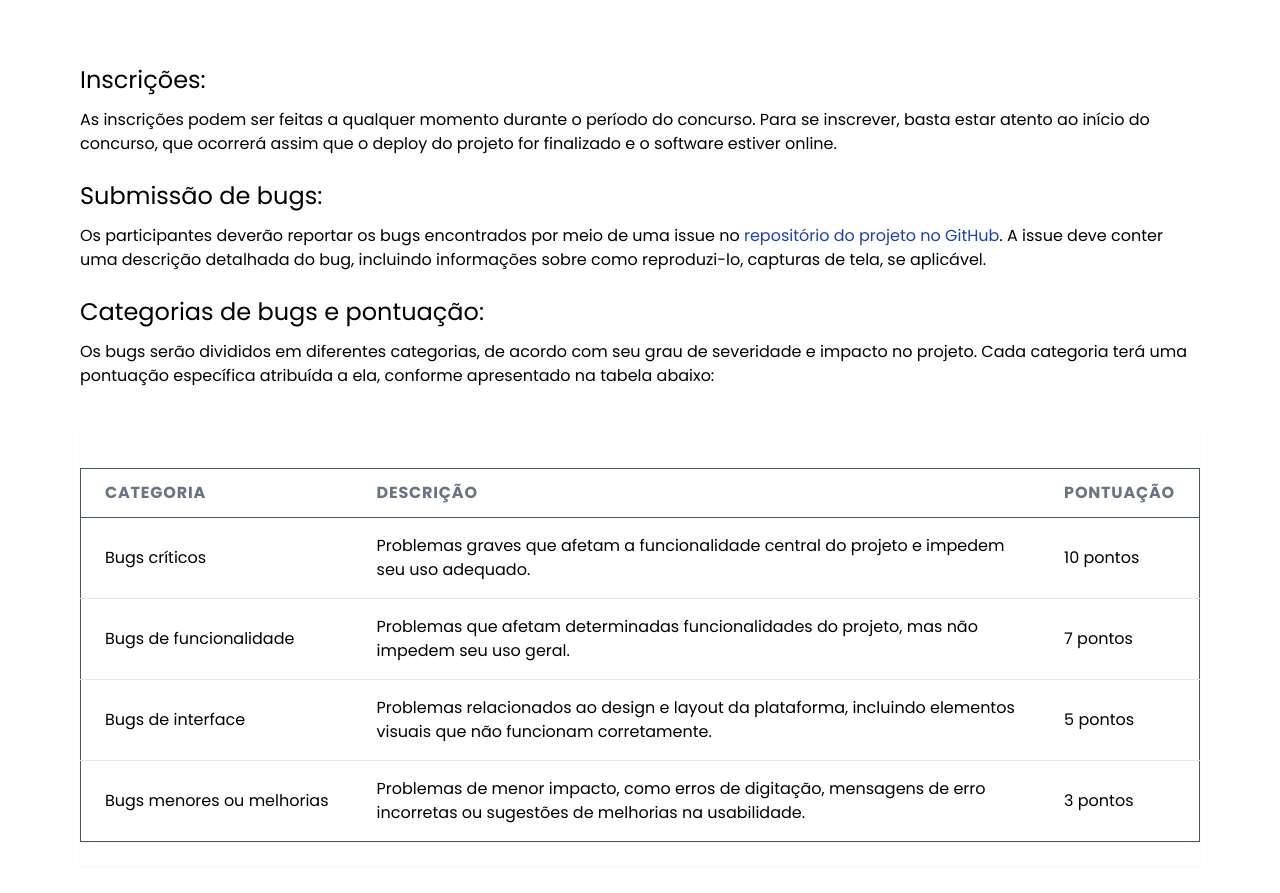
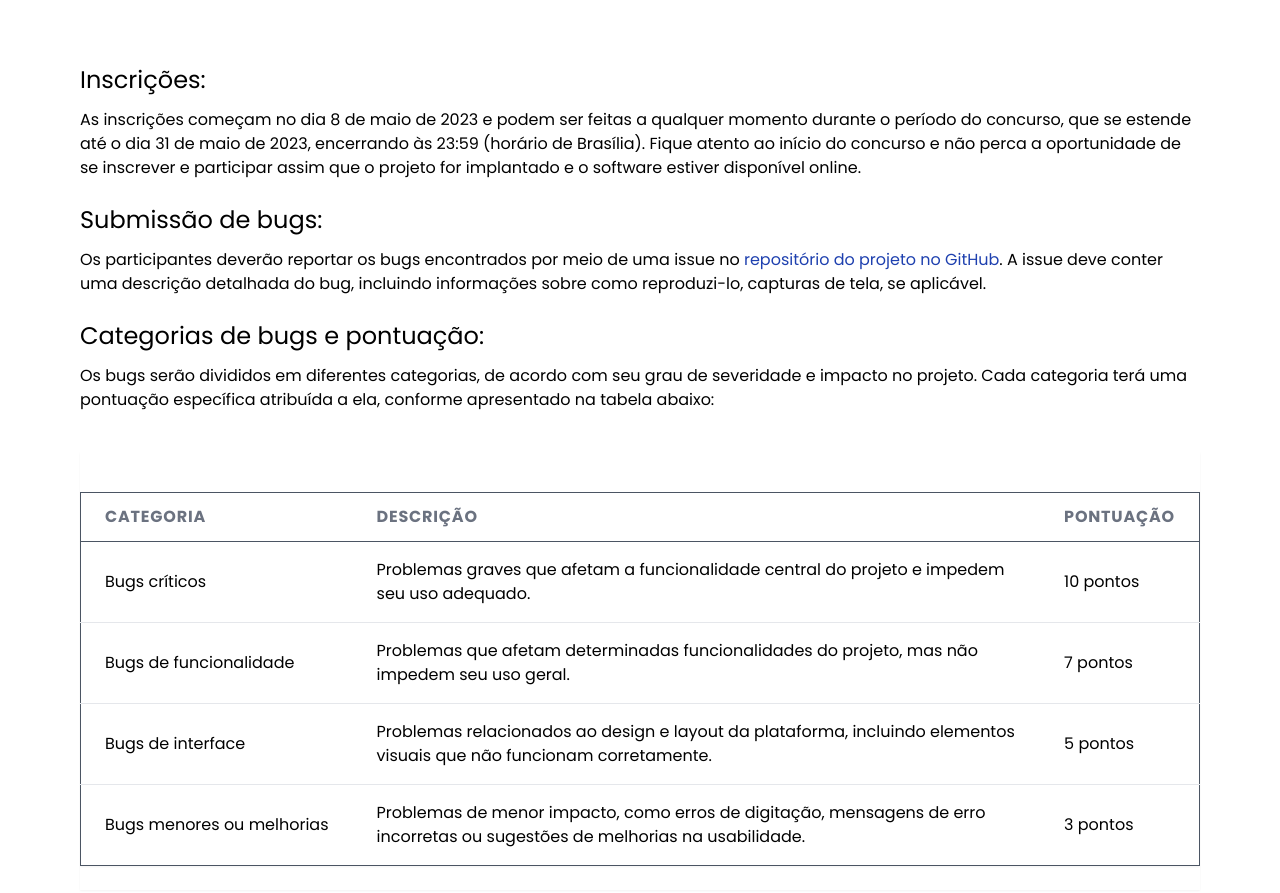
Before and after one commit to salviotonon/hunt-bugs-mentor-cycle, a React (Vite) app: page / in a window 1280 px wide. Shown: the part 1556-2449 px from the top of the page. Built offline with nearby package versions, Linux system fonts and the light colour scheme.

Commit message:
feat: date started event

```diff
--- a/src/App.tsx
+++ b/src/App.tsx
@@ -34,7 +34,7 @@ function App() {
           </div>
           <h3 className="text-2xl mb-3">Inscrições:</h3>
           <p className="mb-6">
-            As inscrições podem ser feitas a qualquer momento durante o período do concurso. Para se inscrever, basta estar atento ao início do concurso, que ocorrerá assim que o deploy do projeto for finalizado e o software estiver online.
+            As inscrições começam no dia 8 de maio de 2023 e podem ser feitas a qualquer momento durante o período do concurso, que se estende até o dia 31 de maio de 2023, encerrando às 23:59 (horário de Brasília). Fique atento ao início do concurso e não perca a oportunidade de se inscrever e participar assim que o projeto for implantado e o software estiver disponível online.
           </p>
           <h3 className="text-2xl mb-3">Submissão de bugs:</h3>
           <p className="mb-6">
```
